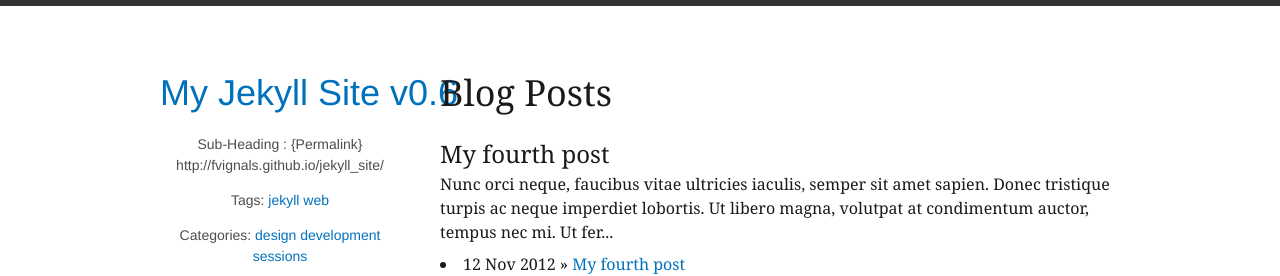
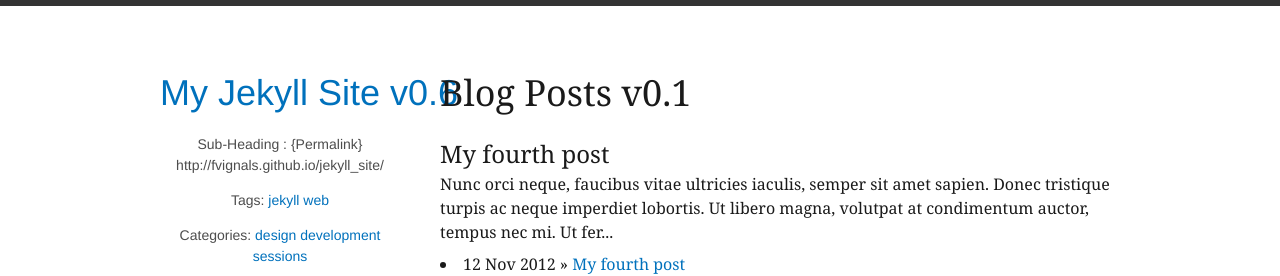
Before and after one commit to fvignals/jekyll_site, a Jekyll site: the page built from index2.html, in a window 1280 px wide. Shown: the top 276 px of the page. Built offline with Jekyll 4.4.1, drawn with Linux system fonts in a browser that asks for light colours; Markdown is read by kramdown in place of the engine named in the settings.

Commit message:
Update index2.html

```diff
--- a/index2.html
+++ b/index2.html
@@ -4,7 +4,7 @@ title: Your New Jekyll Site
 ---
 
 <div id="home">
-  <h1>Blog Posts</h1>
+  <h1>Blog Posts v0.1</h1>
   <ul class="posts">
     {% for post in site.posts %}
     <h2><a href="{{ post.url }}" title="{{ post.title }}">{{ post.title }}</a></h2>
```
